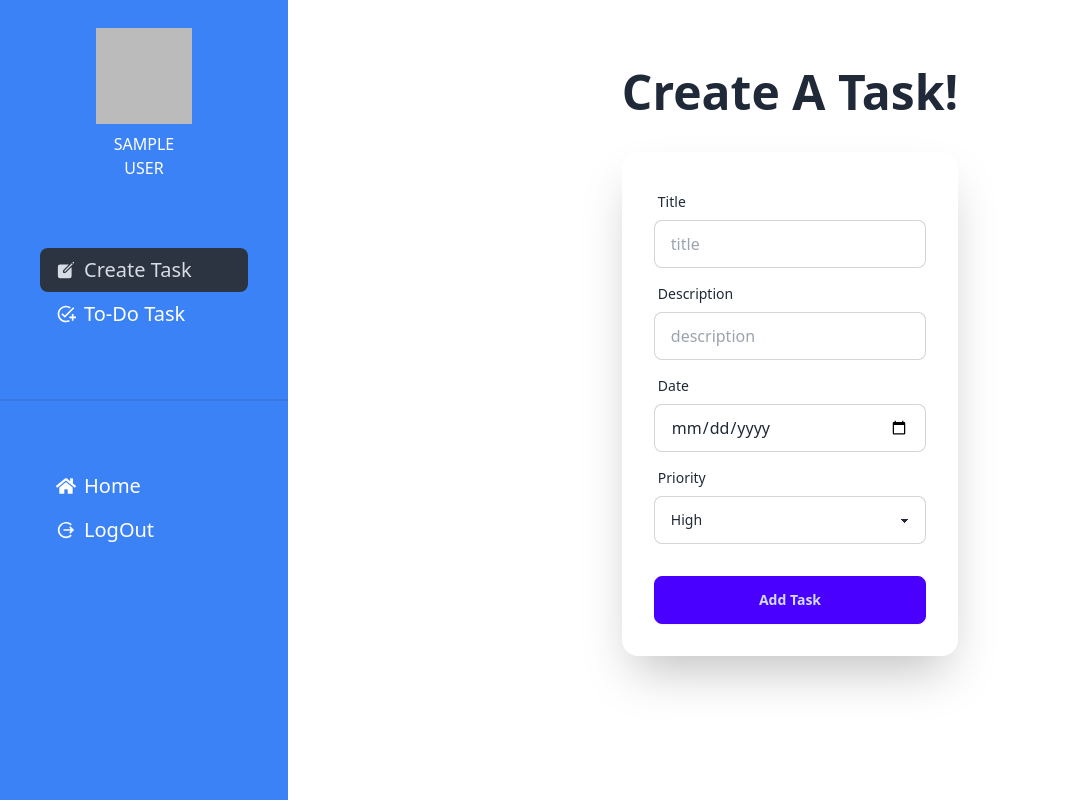
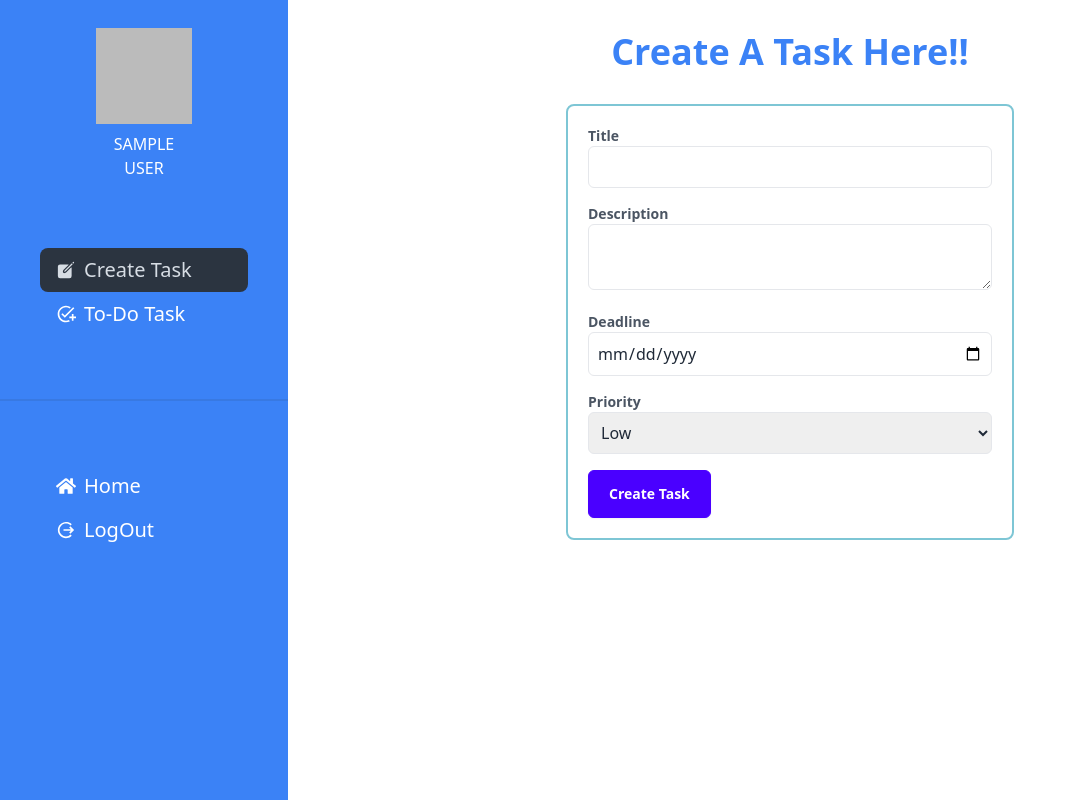
Before and after one commit to Priyanka-Das-Dipa/task-management-client, a React (Vite) app: page /dashboard/createTask in a window 1280 px wide. Shown: the whole page, without its empty margins (0-1077 px from the left). Built offline with nearby package versions, Linux system fonts and the light colour scheme; no server answers; sample sign-in values are in the browser's storage.

Commit message:
add the create from

```diff
--- a/package.json
+++ b/package.json
@@ -14,6 +14,7 @@
     "localforage": "^1.10.0",
     "match-sorter": "^6.3.1",
     "react": "^18.2.0",
+    "react-beautiful-dnd": "^13.1.1",
     "react-dom": "^18.2.0",
     "react-helmet-async": "^2.0.4",
     "react-hook-form": "^7.49.2",
--- a/src/Users/CreateTask.jsx
+++ b/src/Users/CreateTask.jsx
@@ -1,101 +1,106 @@
-import Swal from "sweetalert2";
+import { useForm } from "react-hook-form";
+import { toast } from "react-toastify";
 
 const CreateTask = () => {
-    const handleSubmit = event => {
-        event.preventDefault();
-        const form = event.target;
-        const title = form.title.value;
-        const description = form.description.value;
-        const date = form.date.value;
-        const select = form.select.value;
+  const { register, handleSubmit } = useForm();
+  const handleFormSubmit = (data) => {
+    const newTask = { ...data, status: "todo" };
 
-        const newTask = { title, description, date, select}
-        console.log(newTask);
-
-        // sent to the database
-
-        fetch('http://localhost:5000/createTask',{
-            method: 'POST',
+    fetch("http://localhost:5000/createTask", {
+      method: "POST",
       headers: {
-                'content-type': 'application/json'
+        "Content-Type": "application/json",
       },
-            body: JSON.stringify(newTask)
-
+      body: JSON.stringify(newTask),
     })
-            .then(res => res.json())
-            .then(data => {
-                console.log(data);
-                Swal.fire({
-                    title: 'Success!',
-                    text: 'Your Task add to the To-Do List',
-                    icon: 'success',
-                    confirmButtonText: 'Cool'
-                  })
-            })
-
-    }
+      .then((res) => res.json())
+      .then((res) => {
+        console.log(res);
+        toast.success("Task Added Successfully");
+      });
+  };
   return (
     <div>
-      <div className="hero">
-        <div className="hero-content flex-col">
-          <div className="text-center lg:text-left py-5 ">
-            <h1 className="text-5xl font-bold">Create A Task!</h1>
-          </div>
-          <div className="card shrink-0 w-full max-w-sm shadow-2xl bg-base-100">
-            <form onSubmit={handleSubmit} className="card-body">
-              <div className="form-control">
-                <label className="label">
-                  <span className="label-text">Title</span>
+      <h1 className="text-4xl text-center text-blue-500 font-semibold">
+        Create A Task Here!!
+      </h1>
+      <form
+        onSubmit={handleSubmit(handleFormSubmit)}
+        className="max-w-md mx-auto my-8 border-2 p-5 rounded-lg border-[#7ec6d5]"
+      >
+        <div className="mb-4">
+          <label
+            htmlFor="title"
+            className="block text-sm font-semibold text-gray-600"
+          >
+            Title
           </label>
           <input
             type="text"
+            id="title"
             name="title"
-                  placeholder="title"
-                  className="input input-bordered"
-                  required
+            {...register("title", { required: "Title is required" })}
+            className="w-full p-2 border rounded-md"
           />
         </div>
-              <div className="form-control">
-                <label className="label">
-                  <span className="label-text">Description</span>
+
+        <div className="mb-4">
+          <label
+            htmlFor="description"
+            className="block text-sm font-semibold text-gray-600"
+          >
+            Description
+          </label>
+          <textarea
+            id="description"
+            name="description"
+            {...register("description")}
+            className="w-full p-2 border rounded-md"
+          />
+        </div>
+
+        <div className="mb-4">
+          <label
+            htmlFor="deadline"
+            className="block text-sm font-semibold text-gray-600"
+          >
+            Deadline
           </label>
           <input
-                  type="text"
-                  name="description"
-                  placeholder="description"
-                  className="input input-bordered"
-                  required
+            type="date"
+            id="deadline"
+            name="deadline"
+            {...register("deadline")}
+            className="w-full p-2 border rounded-md"
           />
         </div>
-              <div className="form-control">
-                <label className="label">
-                  <span className="label-text">Date</span>
+
+        <div className="mb-4">
+          <label
+            htmlFor="priority"
+            className="block text-sm font-semibold text-gray-600"
+          >
+            Priority
           </label>
-                <input type="date" name="date" className="input input-bordered" required />
-              </div>
-              <div>
-                <label className="label">
-                  <span className="label-text">Priority</span>
-                </label>
-                <select name="select" className="select select-bordered w-full max-w-xs">
-                  <option disabled selected>
-                    High
-                  </option>
-                  <option>Low</option>
-                  <option>Moderate</option>
+          <select
+            id="priority"
+            name="priority"
+            {...register("priority")}
+            className="w-full p-2 border rounded-md"
+          >
+            <option value="low">Low</option>
+            <option value="moderate">Moderate</option>
+            <option value="high">High</option>
           </select>
         </div>
-              <div className="form-control mt-6">
-                <input
+
+        <button
           type="submit"
-                  className="btn btn-primary"
-                  value="Add Task"
-                />
-              </div>
+          className="btn items-center btn-primary text-white px-5 py-2 rounded-md"
+        >
+          Create Task
+        </button>
       </form>
-          </div>
-        </div>
-      </div>
     </div>
   );
 };
--- /dev/null
+++ b/src/Users/TaskList.jsx
@@ -0,0 +1,41 @@
+import { Draggable, Droppable } from "react-beautiful-dnd";
+import { Link } from "react-router-dom";
+
+
+const TaskList = ({ title, tasks,handletaskDelete }) => {
+    return (
+    //     <Droppable droppableId={title.toLowerCase()} type="task">
+    //   {(provided) => (
+    //     <div
+    //       {...provided.droppableProps}
+    //       ref={provided.innerRef}
+    //       className="p-4 border rounded-md bg-gray-100"
+    //     >
+    //       <h3 className="text-lg font-semibold mb-4">{title}</h3>
+    //       {tasks?.map((task, index) => (
+    //         <Draggable key={task._id} draggableId={task._id} index={index}>
+    //           {(provided) => (
+    //             <div
+    //               {...provided.draggableProps}
+    //               {...provided.dragHandleProps}
+    //               ref={provided.innerRef}
+    //               className="p-2 mb-2 bg-white rounded-md"
+    //             >
+    //               <p className="font-semibold">{task.title}</p>
+    //               <p className="text-gray-600">{task.description}</p>
+    //               <div className='flex justify-between my-5'>
+    //                 <Link to={`/dashboard/update/${task._id}`}><button className='btn bg-[#00cf5d] text-[#FFF]'> Update</button></Link>
+    //                 <button className='btn bg-[#ff715b] text-[#FFF]' onClick={()=>handletaskDelete(task._id)}> Delete</button>
+    //               </div>
+    //             </div>
+    //           )}
+    //         </Draggable>
+    //       ))}
+    //       {provided.placeholder}
+    //     </div>
+    //   )}
+    // </Droppable>
+    );
+};
+
+export default TaskList;
--- /dev/null
+++ b/src/Users/Taskboard.jsx
@@ -0,0 +1,31 @@
+// import { DragDropContext } from "react-beautiful-dnd";
+// import TaskList from "./TaskList";
+
+
+const Taskboard = () => {
+    return (
+        <div>
+            {/* <DragDropContext onDragEnd={onDragEnd}>
+      <div className="grid grid-cols-3 mt-8 gap-10">
+        <TaskList
+          title="ToDo"
+          tasks={tasks.filter((task) => task.status === "todo")}
+          handletaskDelete={handletaskDelete}
+        />
+        <TaskList
+          title="Ongoing"
+          tasks={tasks.filter((task) => task.status === "ongoing")}
+          handletaskDelete={handletaskDelete}
+        />
+        <TaskList
+          title="Completed"
+          tasks={tasks.filter((task) => task.status === "completed")}
+          handletaskDelete={handletaskDelete}
+        />
+      </div>
+    </DragDropContext> */}
+        </div>
+    );
+};
+
+export default Taskboard;
```
Also changed, not shown: src/routes/Router.jsx (+5 -5 lines), 1 other file (tests, documents, lock files or other folders). Lines whose indentation alone changed are shown as unchanged.
